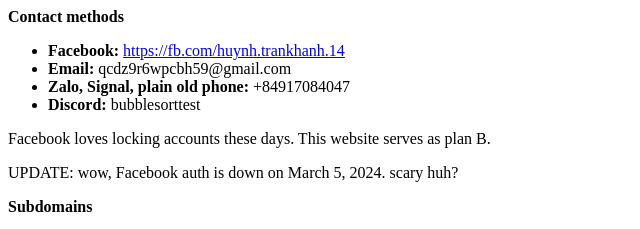
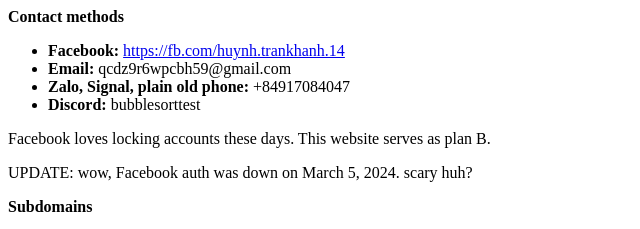
Before and after one commit to huynhtrankhanh/htk-website, a plain HTML site: page index.html in a window 1280 px wide. Shown: the top 229 px of the page, 0-640 px from the left. Drawn offline with Linux system fonts and the light colour scheme.

Commit message:
phew past tense

```diff
--- a/index.html
+++ b/index.html
@@ -7,7 +7,7 @@
   <li><b>Discord:</b> bubblesorttest</li>
 </ul>
 <p>Facebook loves locking accounts these days. This website serves as plan B.</p>
-<p>UPDATE: wow, Facebook auth is down on March 5, 2024. scary huh?</p>
+<p>UPDATE: wow, Facebook auth was down on March 5, 2024. scary huh?</p>
 <p><b>Subdomains</b></p>
 <ul>
   <li><a href="https://emojifireworks.huynhtrankhanh.com">https://emojifireworks.huynhtrankhanh.com</a></li>
```
